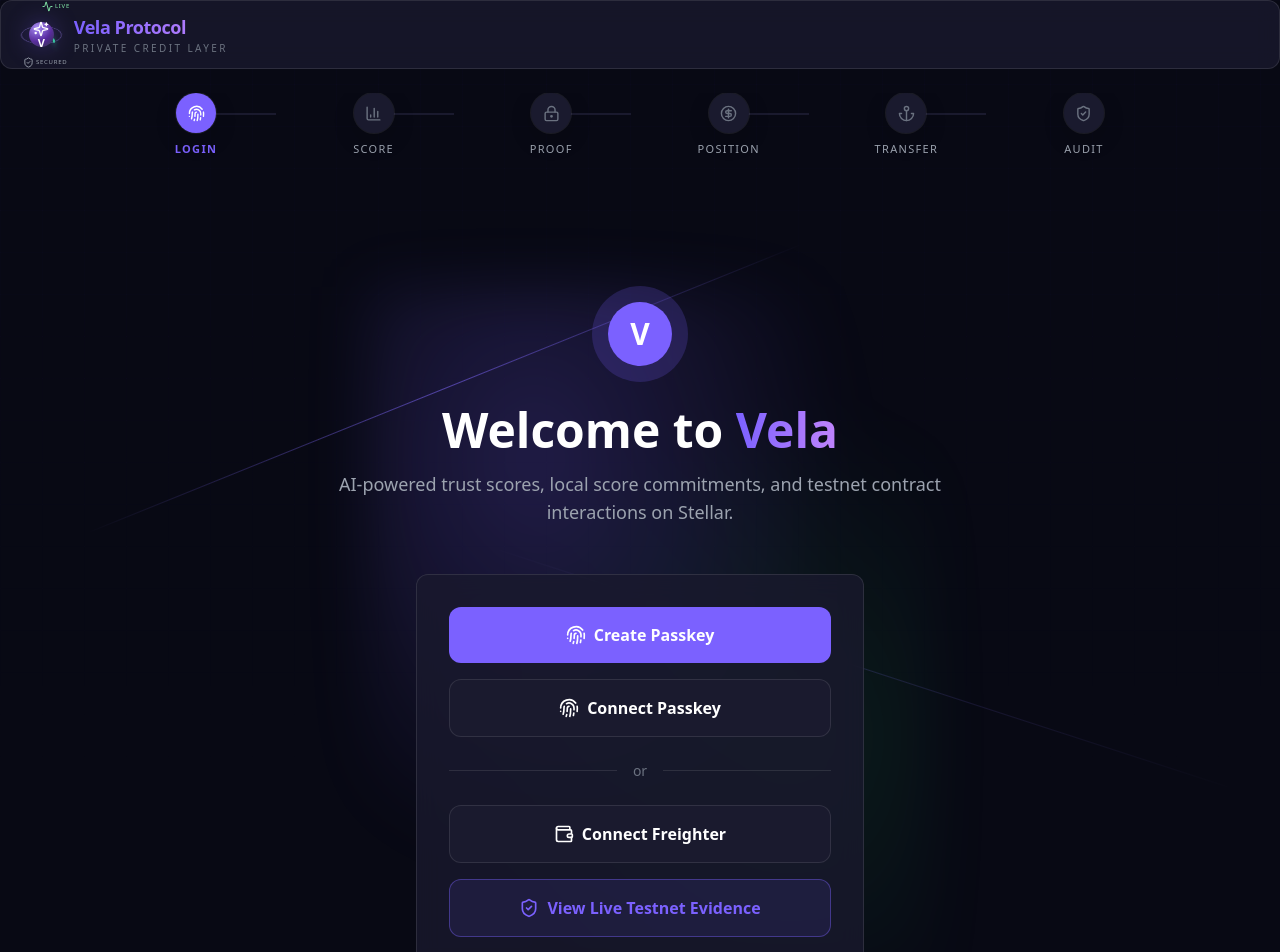
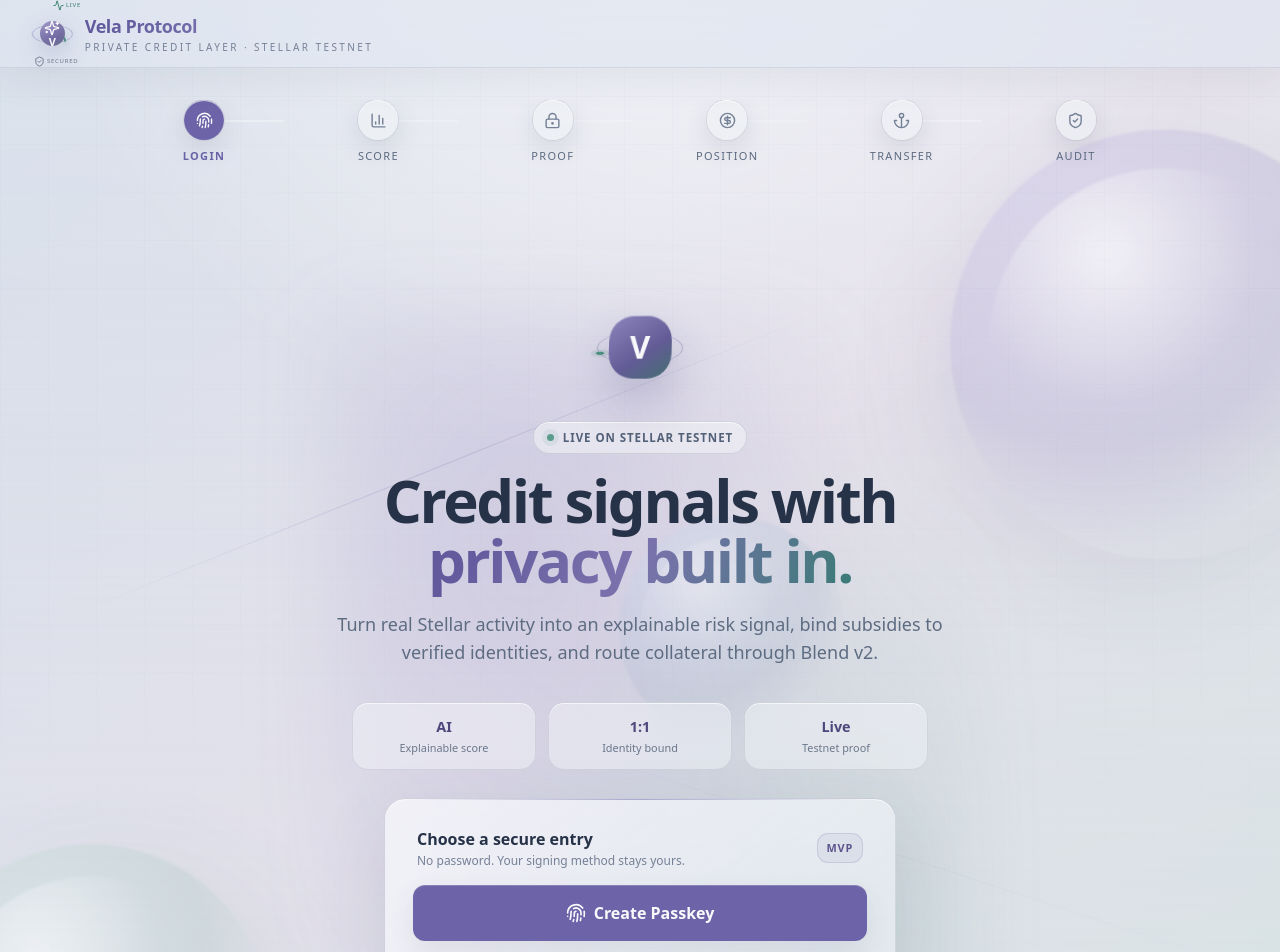
Before and after one commit to uguredgf/vela-protocol, a React (Vite) app in the folder vela-protocol/frontend/: page / in a window 1280 px wide. Shown: the top 952 px of the page. Built offline with nearby package versions, Linux system fonts and the light colour scheme; no server answers; what @stellar/stellar-sdk would draw is missing.

Commit message:
Refresh frontend with soft glassmorphism theme

```diff
--- a/vela-protocol/frontend/src/components/PasskeyLogin.tsx
+++ b/vela-protocol/frontend/src/components/PasskeyLogin.tsx
@@ -82,21 +82,36 @@ export const PasskeyLogin: React.FC = () => {
     <motion.div
       initial={{ opacity: 0, y: 20 }}
       animate={{ opacity: 1, y: 0 }}
-      className="aurora-stage flex flex-col items-center justify-center text-center max-w-2xl mx-auto py-12"
+      className="aurora-stage flex flex-col items-center justify-center text-center max-w-3xl mx-auto py-8 md:py-14"
     >
-      <div className="w-24 h-24 rounded-full bg-accent/20 flex items-center justify-center mb-6">
-        <div className="w-16 h-16 rounded-full bg-accent flex items-center justify-center text-3xl font-bold">
-          V
-        </div>
+      <div className="hero-mark mb-7" aria-hidden="true">
+        <div className="hero-mark__orbit" />
+        <div className="hero-mark__core">V</div>
       </div>
-      <h1 className="text-4xl md:text-5xl font-bold mb-4">
-        Welcome to <span className="gradient-text">Vela</span>
+      <div className="eyebrow mb-4">
+        <span className="eyebrow__dot" /> Live on Stellar testnet
+      </div>
+      <h1 className="text-4xl md:text-6xl font-bold mb-5 tracking-[-0.04em] leading-[1.02]">
+        Credit signals with<br className="hidden sm:block" /> <span className="gradient-text">privacy built in.</span>
       </h1>
-      <p className="text-gray-400 mb-12 text-lg">
-        AI-powered trust scores, local score commitments, and testnet contract interactions on Stellar.
+      <p className="text-gray-400 mb-9 text-base md:text-lg max-w-2xl leading-relaxed">
+        Turn real Stellar activity into an explainable risk signal, bind subsidies to verified identities, and route collateral through Blend v2.
       </p>
 
-      <div className="glass-panel p-8 w-full max-w-md flex flex-col gap-4">
+      <div className="grid grid-cols-3 gap-2 md:gap-3 w-full max-w-xl mb-7">
+        <div className="metric-chip"><strong>AI</strong><span>Explainable score</span></div>
+        <div className="metric-chip"><strong>1:1</strong><span>Identity bound</span></div>
+        <div className="metric-chip"><strong>Live</strong><span>Testnet proof</span></div>
+      </div>
+
+      <div className="glass-panel login-panel p-5 md:p-7 w-full max-w-lg flex flex-col gap-3">
+        <div className="flex items-center justify-between mb-1 px-1">
+          <div className="text-left">
+            <p className="font-semibold">Choose a secure entry</p>
+            <p className="text-xs text-gray-500 mt-0.5">No password. Your signing method stays yours.</p>
+          </div>
+          <span className="status-badge">MVP</span>
+        </div>
         {error && <p role="alert" className="text-red-400 text-sm">{error}</p>}
         {isAuthenticated && classicAccount && (
           <button type="button" onClick={() => navigate('/score')}
@@ -107,7 +122,7 @@ export const PasskeyLogin: React.FC = () => {
         <button
           onClick={handleCreate}
           disabled={isConnecting}
-          className="bg-accent hover:bg-accent/80 text-white p-4 rounded-xl font-semibold flex items-center justify-center gap-2 transition-colors disabled:opacity-50"
+          className="primary-action bg-accent hover:bg-accent/80 text-white p-4 rounded-xl font-semibold flex items-center justify-center gap-2 transition-colors disabled:opacity-50"
         >
           <Fingerprint size={20} />
           Create Passkey
@@ -116,7 +131,7 @@ export const PasskeyLogin: React.FC = () => {
         <button
           onClick={handleConnect}
           disabled={isConnecting}
-          className="bg-surface hover:bg-surface/80 border border-white/10 text-white p-4 rounded-xl font-semibold flex items-center justify-center gap-2 transition-colors disabled:opacity-50"
+          className="secondary-action bg-surface hover:bg-surface/80 border border-white/10 text-white p-4 rounded-xl font-semibold flex items-center justify-center gap-2 transition-colors disabled:opacity-50"
         >
           <Fingerprint size={20} />
           Connect Passkey
@@ -131,7 +146,7 @@ export const PasskeyLogin: React.FC = () => {
         <button
           onClick={handleFreighter}
           disabled={isConnecting}
-          className="bg-surface hover:bg-surface/80 border border-white/10 text-white p-4 rounded-xl font-semibold flex items-center justify-center gap-2 transition-colors disabled:opacity-50"
+          className="secondary-action bg-surface hover:bg-surface/80 border border-white/10 text-white p-4 rounded-xl font-semibold flex items-center justify-center gap-2 transition-colors disabled:opacity-50"
         >
           <Wallet size={20} />
           Connect Freighter
--- a/vela-protocol/frontend/src/components/ScoreDisplay.tsx
+++ b/vela-protocol/frontend/src/components/ScoreDisplay.tsx
@@ -76,7 +76,7 @@ export const ScoreDisplay: React.FC = () => {
         <div className="flex flex-col items-center">
           <div className="relative w-48 h-48 flex items-center justify-center">
             <svg className="w-full h-full transform -rotate-90" viewBox="0 0 100 100">
-              <circle cx="50" cy="50" r="45" fill="none" stroke="#1A1A2E" strokeWidth="8" />
+              <circle cx="50" cy="50" r="45" fill="none" stroke="#CBD3E0" strokeWidth="8" />
               <motion.circle
                 initial={{ strokeDasharray: '0 300' }}
                 animate={{ strokeDasharray: `${score * 2.83} 300` }}
--- a/vela-protocol/frontend/src/components/layout/Layout.tsx
+++ b/vela-protocol/frontend/src/components/layout/Layout.tsx
@@ -12,23 +12,23 @@ export const Layout: React.FC<{ children: React.ReactNode }> = ({ children }) =>
 
   return (
     <AnimatedBackground className="min-h-screen flex flex-col font-sans">
-      <header className="w-full px-5 py-3 border-b border-white/10 glass-panel sticky top-0 z-10 flex justify-between items-center">
+      <header className="app-header w-full px-5 md:px-8 py-3 sticky top-0 z-20 flex justify-between items-center">
         <div className="flex items-center gap-3">
           <ProtocolCore />
           <div>
             <span className="block text-lg font-bold tracking-tight gradient-text">Vela Protocol</span>
-            <span className="hidden sm:block text-[10px] uppercase tracking-[0.24em] text-gray-500">Private credit layer</span>
+            <span className="hidden sm:block text-[10px] uppercase tracking-[0.24em] text-gray-500">Private credit layer · Stellar testnet</span>
           </div>
         </div>
         {displayAddress && (
-          <div className="flex items-center gap-2 text-xs sm:text-sm bg-surface/80 px-3 py-2 rounded-full border border-white/10 shadow-inner shadow-white/[0.03]">
+          <div className="wallet-pill flex items-center gap-2 text-xs sm:text-sm px-3 py-2 rounded-full">
             <span className="w-1.5 h-1.5 rounded-full bg-emerald-400 shadow-[0_0_10px_rgba(52,211,153,.8)]" />
             {displayAddress.substring(0, 6)}...{displayAddress.substring(displayAddress.length - 4)}
           </div>
         )}
       </header>
 
-      <main className="flex-1 flex flex-col p-6 max-w-5xl mx-auto w-full gap-8">
+      <main className="flex-1 flex flex-col px-4 py-6 md:px-8 md:py-8 max-w-5xl mx-auto w-full gap-8">
         {location.pathname !== '/evidence' && <Stepper />}
         <div className="flex-1">
           {children}
--- a/vela-protocol/frontend/src/components/ui/AnimatedBackground.tsx
+++ b/vela-protocol/frontend/src/components/ui/AnimatedBackground.tsx
@@ -2,9 +2,13 @@ import React from 'react';
 
 export const AnimatedBackground: React.FC<{ children: React.ReactNode; className?: string }> = ({ children, className = '' }) => (
   <div className={`animated-bg ${className}`}>
+    <div className="ambient-orb ambient-orb--lavender" />
+    <div className="ambient-orb ambient-orb--sage" />
+    <div className="ambient-orb ambient-orb--blue" />
     <div className="animated-bg__beam animated-bg__beam--one" />
     <div className="animated-bg__beam animated-bg__beam--two" />
     <div className="animated-bg__grid" />
+    <div className="animated-bg__veil" />
     <div className="relative z-[1]">{children}</div>
   </div>
 );
--- a/vela-protocol/frontend/src/index.css
+++ b/vela-protocol/frontend/src/index.css
@@ -3,48 +3,109 @@
 @tailwind utilities;
 
 @layer base {
+  :root {
+    color-scheme: light;
+    font-family: Inter, ui-sans-serif, system-ui, -apple-system, BlinkMacSystemFont, "Segoe UI", sans-serif;
+  }
+
+  html {
+    background: #dce3ed;
+  }
+
   body {
-    @apply bg-background text-white antialiased;
+    @apply bg-background text-ink antialiased;
+    min-width: 320px;
+  }
+
+  ::selection {
+    color: #28334a;
+    background: rgba(151, 140, 201, .35);
+  }
+
+  button, a, input {
+    -webkit-tap-highlight-color: transparent;
+  }
+
+  button:focus-visible, a:focus-visible, input:focus-visible {
+    outline: 3px solid rgba(108, 99, 168, .25);
+    outline-offset: 3px;
   }
 }
 
 .gradient-text {
-  @apply bg-clip-text text-transparent bg-gradient-to-r from-accent to-purple-400;
+  color: transparent;
+  background: linear-gradient(115deg, #625a9d 10%, #7b72ad 50%, #397b75 100%);
+  background-clip: text;
+  -webkit-background-clip: text;
 }
 
 .glass-panel {
-  @apply bg-surface/80 backdrop-blur-md border border-white/10 rounded-xl;
+  border: 1px solid rgba(69, 82, 108, .16);
+  border-radius: 1.35rem;
+  background: linear-gradient(145deg, rgba(249, 250, 252, .72), rgba(231, 235, 243, .57));
+  box-shadow: 0 24px 70px rgba(65, 76, 103, .12), inset 0 1px 0 rgba(255, 255, 255, .78);
+  backdrop-filter: blur(22px) saturate(125%);
+  -webkit-backdrop-filter: blur(22px) saturate(125%);
+}
+
+.glass-panel:hover { border-color: rgba(108, 99, 168, .24); }
+
+.app-header {
+  border-bottom: 1px solid rgba(70, 82, 106, .12);
+  background: rgba(224, 230, 239, .7);
+  box-shadow: 0 12px 35px rgba(63, 73, 96, .07);
+  backdrop-filter: blur(24px) saturate(135%);
+  -webkit-backdrop-filter: blur(24px) saturate(135%);
+}
+
+.wallet-pill {
+  color: #344057;
+  border: 1px solid rgba(74, 88, 113, .14);
+  background: rgba(248, 249, 251, .58);
+  box-shadow: inset 0 1px 0 rgba(255,255,255,.8), 0 8px 24px rgba(67,77,99,.08);
 }
 
 .stepper-shell { scrollbar-width: none; }
 .stepper-shell::-webkit-scrollbar { display: none; }
-.stepper-node { box-shadow: 0 0 0 1px rgba(255,255,255,.08), 0 8px 22px rgba(0,0,0,.18); }
+.stepper-node {
+  box-shadow: 0 0 0 1px rgba(74, 86, 112, .1), 0 9px 24px rgba(71, 79, 104, .13), inset 0 1px 0 rgba(255,255,255,.65);
+}
 .signal-tile { position: relative; overflow: hidden; }
-.signal-tile::after { content: ''; position: absolute; inset: auto -15% -55% 35%; height: 80px; background: radial-gradient(ellipse, rgba(124,92,255,.2), transparent 65%); pointer-events: none; }
+.signal-tile::after { content: ''; position: absolute; inset: auto -15% -55% 35%; height: 80px; background: radial-gradient(ellipse, rgba(108,99,168,.2), transparent 65%); pointer-events: none; }
 
 .animated-bg {
   position: relative;
   isolation: isolate;
   overflow: hidden;
-  background: #080914;
+  color: #263247;
+  background:
+    radial-gradient(circle at 50% -10%, rgba(248, 249, 252, .82), transparent 38%),
+    linear-gradient(135deg, #d7e0eb 0%, #e5e1eb 48%, #d6e4e2 100%);
 }
 
 .animated-bg__grid {
   position: absolute;
   inset: 0;
-  opacity: .24;
-  background-image: linear-gradient(rgba(124, 92, 255, .08) 1px, transparent 1px), linear-gradient(90deg, rgba(124, 92, 255, .08) 1px, transparent 1px);
-  background-size: 42px 42px;
-  mask-image: linear-gradient(to bottom, black, transparent 85%);
+  opacity: .42;
+  background-image: linear-gradient(rgba(83, 97, 125, .055) 1px, transparent 1px), linear-gradient(90deg, rgba(83, 97, 125, .055) 1px, transparent 1px);
+  background-size: 48px 48px;
+  mask-image: linear-gradient(to bottom, black, transparent 78%);
+}
+
+.animated-bg__veil {
+  position: absolute;
+  inset: 0;
+  background: linear-gradient(180deg, rgba(255,255,255,.1), transparent 28%, rgba(217,225,235,.3));
+  pointer-events: none;
 }
 
 .animated-bg__beam {
   position: absolute;
   width: 60vw;
   height: 1px;
-  background: linear-gradient(90deg, transparent, rgba(126, 103, 255, .7), transparent);
+  background: linear-gradient(90deg, transparent, rgba(108, 99, 168, .3), transparent);
   filter: blur(.2px);
-  opacity: .65;
+  opacity: .5;
   transform: rotate(-22deg);
   animation: beam-drift 11s ease-in-out infinite;
 }
@@ -61,26 +122,26 @@
   position: absolute;
   inset: 8% 10%;
   z-index: -1;
-  background: radial-gradient(ellipse at 30% 25%, rgba(123, 97, 255, .22), transparent 56%), radial-gradient(ellipse at 75% 65%, rgba(34, 197, 94, .1), transparent 52%);
-  filter: blur(28px);
+  background: radial-gradient(ellipse at 30% 25%, rgba(132, 119, 187, .2), transparent 56%), radial-gradient(ellipse at 75% 65%, rgba(77, 143, 128, .13), transparent 52%);
+  filter: blur(35px);
   animation: aurora-shift 9s ease-in-out infinite alternate;
 }
 
 .card-3d {
   transform-style: preserve-3d;
-  transition: transform .18s ease-out, box-shadow .18s ease-out;
+  transition: transform .2s ease-out, box-shadow .2s ease-out;
   will-change: transform;
 }
 
 .card-3d:hover {
-  box-shadow: 0 24px 80px rgba(76, 57, 180, .22);
+  box-shadow: 0 34px 90px rgba(67, 73, 108, .18), inset 0 1px 0 rgba(255,255,255,.8);
 }
 
 .multi-step-loader {
   display: grid;
   gap: .55rem;
   text-align: left;
-  color: rgb(156 163 175);
+  color: #66738a;
   font-size: .875rem;
 }
 
@@ -94,7 +155,7 @@
 
 .multi-step-loader__step.is-active {
   opacity: 1;
-  color: rgb(216 210 254);
+  color: #575084;
 }
 
 .multi-step-loader__icon {
@@ -103,8 +164,8 @@
   width: 1.5rem;
   height: 1.5rem;
   border-radius: 999px;
-  border: 1px solid rgba(255, 255, 255, .18);
-  color: rgb(167 139 250);
+  border: 1px solid rgba(79, 91, 116, .18);
+  color: #6c63a8;
 }
 
 .protocol-core {
@@ -117,24 +178,219 @@
 .protocol-core__ring, .protocol-core__orbit {
   position: absolute;
   inset: 0;
-  border: 1px solid rgba(167, 139, 250, .42);
+  border: 1px solid rgba(108, 99, 168, .45);
   border-radius: 999px;
   transform-style: preserve-3d;
 }
 .protocol-core__ring--outer { transform: rotateX(64deg) rotateZ(18deg); animation: core-spin 9s linear infinite; }
-.protocol-core__ring--inner { inset: 5px; border-color: rgba(52, 211, 153, .5); transform: rotateY(66deg); animation: core-spin-reverse 6s linear infinite; }
+.protocol-core__ring--inner { inset: 5px; border-color: rgba(46, 139, 117, .5); transform: rotateY(66deg); animation: core-spin-reverse 6s linear infinite; }
 .protocol-core__orbit { inset: -4px; border-color: transparent; transform: rotateX(70deg) rotateY(15deg); animation: core-spin 5s linear infinite; }
 .protocol-core__orbit--two { transform: rotateY(70deg) rotateZ(24deg); animation-duration: 7s; animation-direction: reverse; }
-.protocol-core__orbit span { position: absolute; top: -3px; left: 50%; width: 5px; height: 5px; border-radius: 999px; background: #a78bfa; box-shadow: 0 0 10px #a78bfa; }
-.protocol-core__orbit--two span { background: #34d399; box-shadow: 0 0 10px #34d399; }
-.protocol-core__center { position: absolute; inset: 8px; display: grid; place-items: center; align-content: center; gap: 0; border-radius: 999px; color: #fff; background: radial-gradient(circle at 35% 25%, #a78bfa, #4c1d95 55%, #111827); box-shadow: inset 0 0 12px rgba(255,255,255,.18), 0 0 24px rgba(124,92,255,.35); }
+.protocol-core__orbit span { position: absolute; top: -3px; left: 50%; width: 5px; height: 5px; border-radius: 999px; background: #8178b8; box-shadow: 0 0 10px rgba(108,99,168,.55); }
+.protocol-core__orbit--two span { background: #4e9582; box-shadow: 0 0 10px rgba(46,139,117,.5); }
+.protocol-core__center { position: absolute; inset: 8px; display: grid; place-items: center; align-content: center; gap: 0; border-radius: 999px; color: #f8f8fb; background: radial-gradient(circle at 35% 25%, #9188bf, #665e9a 58%, #40516a); box-shadow: inset 0 0 12px rgba(255,255,255,.26), 0 8px 24px rgba(80,72,132,.25); }
 .protocol-core__center strong { font-size: 11px; line-height: 11px; }
-.protocol-core__signal { position: absolute; font-size: 6px; letter-spacing: .12em; color: #9ca3af; white-space: nowrap; display: flex; align-items: center; gap: 2px; }
-.protocol-core__signal--top { top: -13px; left: 21px; color: #86efac; }
+.protocol-core__signal { position: absolute; font-size: 6px; letter-spacing: .12em; color: #6c778a; white-space: nowrap; display: flex; align-items: center; gap: 2px; }
+.protocol-core__signal--top { top: -13px; left: 21px; color: #367c69; }
 .protocol-core__signal--bottom { bottom: -13px; left: 2px; }
+
+.ambient-orb {
+  position: absolute;
+  z-index: -1;
+  border-radius: 999px;
+  pointer-events: none;
+  transform-style: preserve-3d;
+  filter: blur(1px);
+  opacity: .7;
+}
+
+.ambient-orb::before {
+  content: '';
+  position: absolute;
+  inset: 9%;
+  border-radius: inherit;
+  background: radial-gradient(circle at 32% 25%, rgba(255,255,255,.78), transparent 42%);
+}
+
+.ambient-orb--lavender {
+  width: min(34vw, 430px);
+  aspect-ratio: 1;
+  top: 9%;
+  right: -9%;
+  background: radial-gradient(circle at 34% 28%, rgba(211,205,233,.9), rgba(150,139,196,.34) 48%, rgba(114,103,170,.05) 72%);
+  box-shadow: -24px 28px 80px rgba(95,86,145,.13);
+  animation: orb-float-one 15s ease-in-out infinite alternate;
+}
+
+.ambient-orb--sage {
+  width: min(29vw, 360px);
+  aspect-ratio: 1;
+  left: -8%;
+  bottom: 8%;
+  background: radial-gradient(circle at 35% 30%, rgba(213,232,226,.9), rgba(129,178,164,.32) 50%, rgba(70,139,121,.04) 72%);
+  box-shadow: 30px 18px 90px rgba(70,120,108,.12);
+  animation: orb-float-two 18s ease-in-out infinite alternate;
+}
+
+.ambient-orb--blue {
+  width: min(18vw, 230px);
+  aspect-ratio: 1;
+  left: 48%;
+  top: 38%;
+  background: radial-gradient(circle at 30% 25%, rgba(226,236,246,.85), rgba(138,164,194,.2) 55%, transparent 74%);
+  animation: orb-float-three 12s ease-in-out infinite alternate;
+}
+
+.hero-mark {
+  position: relative;
+  width: 92px;
+  height: 92px;
+  perspective: 600px;
+}
+
+.hero-mark__core {
+  position: absolute;
+  inset: 14px;
+  display: grid;
+  place-items: center;
+  border-radius: 25px;
+  color: #f8f8fb;
+  font-size: 2rem;
+  font-weight: 800;
+  background: linear-gradient(145deg, #8d85bd, #625b95 60%, #436f70);
+  box-shadow: inset 0 1px 0 rgba(255,255,255,.4), 0 22px 45px rgba(76,68,126,.24);
+  transform: rotateX(10deg) rotateY(-12deg) rotateZ(2deg);
+  animation: hero-core-float 6s ease-in-out infinite;
+}
+
+.hero-mark__orbit {
+  position: absolute;
+  inset: 3px;
+  border: 1px solid rgba(89, 82, 142, .38);
+  border-radius: 50%;
+  transform: rotateX(68deg) rotateZ(18deg);
+  animation: hero-orbit 9s linear infinite;
+}
+
+.hero-mark__orbit::after {
+  content: '';
+  position: absolute;
+  top: -4px;
+  left: 50%;
+  width: 8px;
+  height: 8px;
+  border-radius: 50%;
+  background: #4b927f;
+  box-shadow: 0 0 0 5px rgba(75,146,127,.12), 0 3px 12px rgba(52,102,90,.25);
+}
+
+.eyebrow {
+  display: inline-flex;
+  align-items: center;
+  gap: .55rem;
+  padding: .45rem .8rem;
+  border: 1px solid rgba(75, 96, 116, .16);
+  border-radius: 999px;
+  color: #536178;
+  background: rgba(246,248,250,.5);
+  box-shadow: inset 0 1px 0 rgba(255,255,255,.7);
+  font-size: .72rem;
+  font-weight: 650;
+  letter-spacing: .08em;
+  text-transform: uppercase;
+}
+
+.eyebrow__dot {
+  width: .45rem;
+  height: .45rem;
+  border-radius: 50%;
+  background: #3c8c77;
+  box-shadow: 0 0 0 4px rgba(60,140,119,.12);
+  animation: soft-pulse 2.5s ease-in-out infinite;
+}
+
+.metric-chip {
+  min-width: 0;
+  padding: .8rem .55rem;
+  border: 1px solid rgba(70,83,108,.12);
+  border-radius: 1rem;
+  background: rgba(244,247,250,.46);
+  box-shadow: inset 0 1px 0 rgba(255,255,255,.68);
+  backdrop-filter: blur(14px);
+}
+
+.metric-chip strong { display: block; color: #4e477c; font-size: .9rem; }
+.metric-chip span { display: block; margin-top: .15rem; overflow: hidden; color: #6b778b; font-size: .68rem; text-overflow: ellipsis; white-space: nowrap; }
+
+.login-panel { position: relative; overflow: hidden; }
+.login-panel::before {
+  content: '';
+  position: absolute;
+  inset: 0 0 auto;
+  height: 1px;
+  background: linear-gradient(90deg, transparent, rgba(108,99,168,.55), transparent);
+}
+
+.status-badge {
+  padding: .35rem .55rem;
+  border: 1px solid rgba(108,99,168,.18);
+  border-radius: .7rem;
+  color: #5d568e;
+  background: rgba(108,99,168,.08);
+  font-size: .68rem;
+  font-weight: 750;
+  letter-spacing: .08em;
+}
+
+.primary-action, .secondary-action {
+  box-shadow: 0 10px 25px rgba(65,73,99,.1), inset 0 1px 0 rgba(255,255,255,.2);
+  transform: translateY(0);
+}
+.primary-action:hover, .secondary-action:hover { transform: translateY(-2px); }
+.primary-action:active, .secondary-action:active { transform: translateY(0) scale(.99); }
+
+/* Compatibility layer for legacy dark-theme utility classes. */
+.animated-bg .text-white { color: #263247; }
+.animated-bg .text-gray-300 { color: #46546a; }
+.animated-bg .text-gray-400 { color: #5e6c82; }
+.animated-bg .text-gray-500 { color: #758196; }
+.animated-bg .text-gray-600 { color: #8792a4; }
+.animated-bg .border-white\/5 { border-color: rgba(69,82,108,.09); }
+.animated-bg .border-white\/10 { border-color: rgba(69,82,108,.15); }
+.animated-bg .bg-surface { background-color: rgba(238,241,245,.76); }
+.animated-bg .bg-surface\/50 { background-color: rgba(238,241,245,.5); }
+.animated-bg .bg-surface\/80 { background-color: rgba(238,241,245,.8); }
+.animated-bg .bg-accent.text-white,
+.animated-bg button.bg-accent { color: #f9f9fc; }
+.animated-bg .bg-success.text-white { color: #f7fbfa; }
+.animated-bg .hover\:text-white:hover { color: #263247; }
+.animated-bg .text-green-300,
+.animated-bg .text-green-400,
+.animated-bg .text-emerald-200,
+.animated-bg .text-emerald-300 { color: #27735f; }
+.animated-bg .text-blue-300,
+.animated-bg .text-blue-400 { color: #496d91; }
+.animated-bg .text-yellow-300,
+.animated-bg .text-yellow-400,
+.animated-bg .text-amber-400 { color: #8a681f; }
+.animated-bg .text-red-300,
+.animated-bg .text-red-400,
+.animated-bg .text-red-500 { color: #a44955; }
+
+input[type='number'] {
+  color: #263247;
+  box-shadow: inset 0 1px 2px rgba(65,75,96,.06);
+}
+input[type='number']::placeholder { color: #8a95a7; }
+
 @keyframes core-spin { to { transform: rotateX(64deg) rotateZ(378deg); } }
 @keyframes core-spin-reverse { to { transform: rotateY(-294deg); } }
-@media (prefers-reduced-motion: reduce) { .protocol-core__ring, .protocol-core__orbit { animation: none; } }
+@keyframes hero-orbit { to { transform: rotateX(68deg) rotateZ(378deg); } }
+@keyframes hero-core-float { 0%, 100% { transform: rotateX(10deg) rotateY(-12deg) rotateZ(2deg) translateY(0); } 50% { transform: rotateX(5deg) rotateY(8deg) rotateZ(-2deg) translateY(-5px); } }
+@keyframes soft-pulse { 0%, 100% { opacity: .65; } 50% { opacity: 1; box-shadow: 0 0 0 6px rgba(60,140,119,.08); } }
+@keyframes orb-float-one { from { transform: translate3d(0,0,0) rotate(0deg); } to { transform: translate3d(-4vw,5vh,0) rotate(10deg); } }
+@keyframes orb-float-two { from { transform: translate3d(0,0,0) rotate(0deg); } to { transform: translate3d(5vw,-4vh,0) rotate(-9deg); } }
+@keyframes orb-float-three { from { transform: translate3d(-2vw,0,0) scale(.9); } to { transform: translate3d(3vw,4vh,0) scale(1.08); } }
 
 @keyframes beam-drift {
   0%, 100% { translate: -8% 0; opacity: .25; }
@@ -145,3 +401,14 @@
   from { transform: translate3d(-2%, -2%, 0) scale(1); }
   to { transform: translate3d(3%, 2%, 0) scale(1.08); }
 }
+
+@media (max-width: 640px) {
+  .ambient-orb--lavender { width: 280px; right: -145px; }
+  .ambient-orb--sage { width: 250px; left: -145px; }
+  .metric-chip { padding-inline: .35rem; }
+}
+
+@media (prefers-reduced-motion: reduce) {
+  *, *::before, *::after { scroll-behavior: auto !important; animation-duration: .01ms !important; animation-iteration-count: 1 !important; transition-duration: .01ms !important; }
+  .card-3d { transform: none !important; }
+}
--- a/vela-protocol/frontend/tailwind.config.js
+++ b/vela-protocol/frontend/tailwind.config.js
@@ -7,11 +7,13 @@ export default {
   theme: {
     extend: {
       colors: {
-        primary: '#0F0B2E',
-        accent: '#7B61FF',
-        success: '#22C55E',
-        background: '#0A0A1A',
-        surface: '#1A1A2E',
+        primary: '#52627A',
+        accent: '#6C63A8',
+        success: '#2E8B75',
+        background: '#DCE3ED',
+        surface: '#EEF1F5',
+        ink: '#263247',
+        muted: '#66738A',
       }
     },
   },
```
